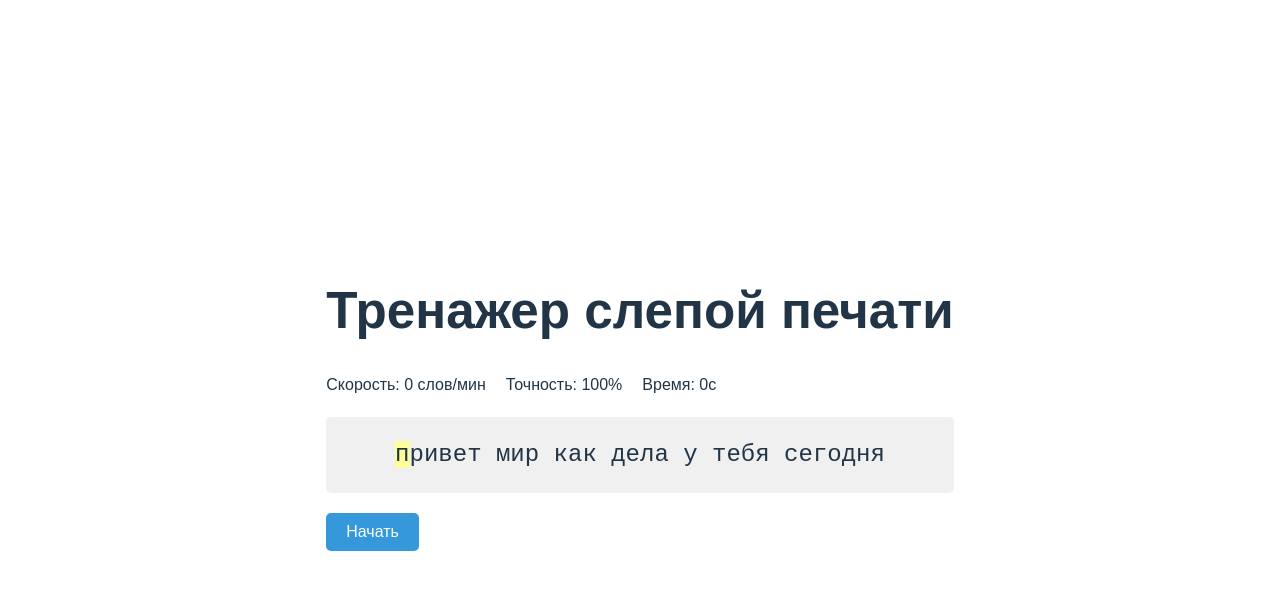
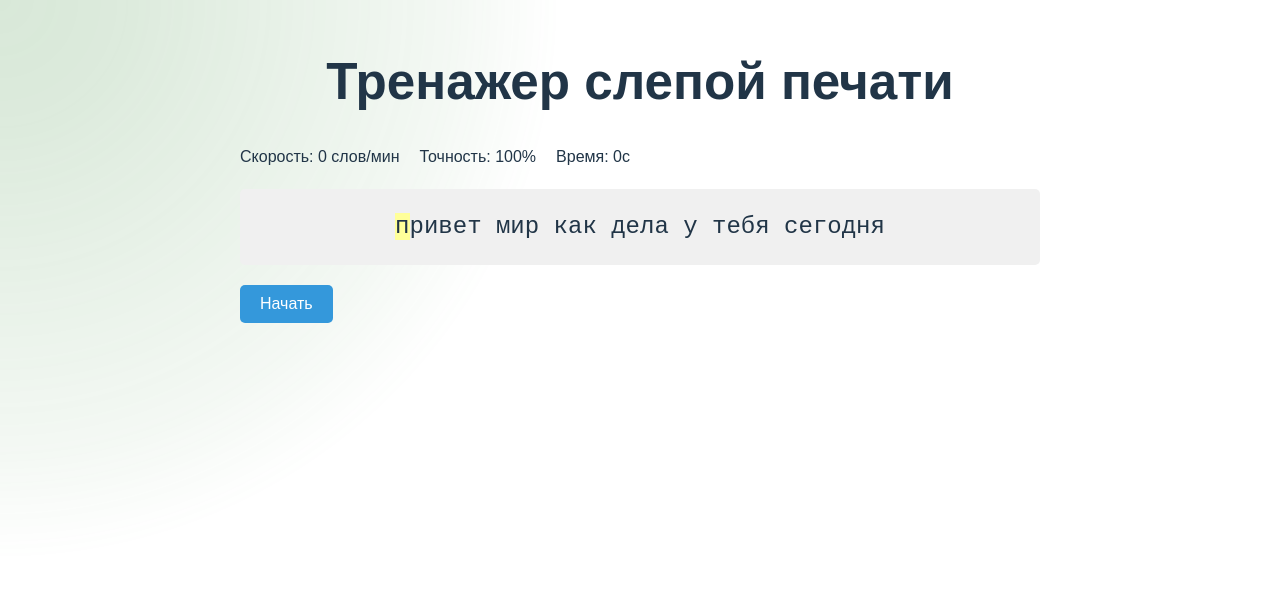
Before and after one commit to IlyaKrapivnoy/blind-typing-app, a Vue app: page / in a window 1280 px wide. Shown: the top 590 px of the page. Built offline with nearby package versions, Linux system fonts and the light colour scheme.

Commit message:
feat: CursorMask

```diff
--- a/src/App.vue
+++ b/src/App.vue
@@ -1,9 +1,12 @@
 <script setup>
 import TypingArea from './components/TypingArea.vue'
+import CursorMask from './components/CursorMask.vue'
 </script>
 
 <template>
-  <TypingArea msg="Vite + Vue" />
+  <CursorMask  :mask="{ cursor: true, radius: 70 }">
+    <TypingArea />
+  </CursorMask>
 </template>
 
 <style scoped>
--- /dev/null
+++ b/src/components/CursorMask.vue
@@ -0,0 +1,179 @@
+<template>
+    <div
+      ref="backgroundRef"
+      class="cursor-mask"
+      :style="containerStyle"
+    >
+      <!-- Фоновый слой, который будет затемняться/осветляться -->
+      <div
+        class="background-layer"
+        :class="{ 'mask': mask }"
+        :style="maskStyle"
+      ></div>
+      <!-- Контент всегда остается видимым поверх маски -->
+      <div class="content-layer">
+        <slot></slot>
+      </div>
+    </div>
+  </template>
+
+  <script setup>
+  import { ref, computed, onMounted, onUnmounted, reactive } from 'vue';
+
+  const props = defineProps({
+    mask: {
+      type: Object,
+      default: () => ({
+        cursor: true,
+        x: 0,
+        y: 0,
+        radius: 75
+      })
+    },
+    // Дополнительные стили (опционально)
+    style: {
+      type: Object,
+      default: () => ({})
+    },
+    // Тип позиционирования (fixed, absolute и т.д.)
+    position: {
+      type: String,
+      default: 'fixed'
+    }
+  });
+
+  const backgroundRef = ref(null);
+  const cursorPosition = reactive({ x: 0, y: 0 });
+  const smoothPosition = reactive({ x: 0, y: 0 });
+  let animationFrameId = null;
+
+  // Обработка движения мыши для отслеживания позиции курсора
+  const handleMouseMove = (event) => {
+    if (backgroundRef.value) {
+      const rect = backgroundRef.value.getBoundingClientRect();
+      cursorPosition.x = event.clientX - rect.left;
+      cursorPosition.y = event.clientY - rect.top;
+    }
+  };
+
+  // Плавное движение курсора с эффектом замедления
+  const updateSmoothPosition = () => {
+    const dx = cursorPosition.x - smoothPosition.x;
+    const dy = cursorPosition.y - smoothPosition.y;
+    const easingFactor = 0.05;
+
+    smoothPosition.x = Math.round(smoothPosition.x + dx * easingFactor);
+    smoothPosition.y = Math.round(smoothPosition.y + dy * easingFactor);
+
+    animationFrameId = requestAnimationFrame(updateSmoothPosition);
+  };
+
+  // Расчет стиля маски на основе позиции курсора или фиксированной позиции
+  const maskStyle = computed(() => {
+    if (!props.mask) return {};
+
+    if (props.mask.cursor) {
+      return {
+        '--mask-position-x': `${smoothPosition.x}px`,
+        '--mask-position-y': `${smoothPosition.y}px`,
+        '--mask-radius': `${props.mask.radius || 50}vh`,
+      };
+    }
+
+    if (props.mask.x != null && props.mask.y != null) {
+      return {
+        '--mask-position-x': `${props.mask.x}%`,
+        '--mask-position-y': `${props.mask.y}%`,
+        '--mask-radius': `${props.mask.radius || 50}vh`,
+      };
+    }
+
+    return {};
+  });
+
+  // Стиль для контейнера
+  const containerStyle = computed(() => {
+    return {
+      position: props.position,
+      top: '0',
+      left: '0',
+      width: '100%',
+      height: '100%',
+      zIndex: 0,
+      overflow: 'hidden',
+      ...props.style
+    };
+  });
+
+  // Настройка и очистка
+  onMounted(() => {
+    document.addEventListener('mousemove', handleMouseMove);
+
+    if (props.mask.cursor) {
+      animationFrameId = requestAnimationFrame(updateSmoothPosition);
+    }
+  });
+
+  onUnmounted(() => {
+    document.removeEventListener('mousemove', handleMouseMove);
+    if (animationFrameId) {
+      cancelAnimationFrame(animationFrameId);
+    }
+  });
+  </script>
+
+  <style>
+  .cursor-mask {
+    position: fixed;
+    top: 0;
+    left: 0;
+    width: 100%;
+    height: 100%;
+    z-index: 0;
+    overflow: hidden;
+    position: relative;
+  }
+
+  .background-layer {
+    position: absolute;
+    top: 0;
+    left: 0;
+    width: 100%;
+    height: 100%;
+    z-index: 1;
+    background-image: radial-gradient(rgba(63, 140, 62, 0.5) 0.5px, transparent 0.5px);
+    background-size: 10px 10px;
+  }
+
+  .content-layer {
+    position: relative;
+    z-index: 2;
+    width: 100%;
+    height: 100%;
+  }
+
+  .mask {
+    /* Цвет подсветки курсора */
+    background-color: rgba(63, 140, 62, 0.2);
+    mask-size: 100% 100%;
+    mask-image: radial-gradient(
+      ellipse var(--mask-radius) var(--mask-radius) at var(--mask-position-x) var(--mask-position-y),
+      black 0%,
+      rgba(0, 0, 0, 0.9) 20%,
+      rgba(0, 0, 0, 0.7) 40%,
+      rgba(0, 0, 0, 0.5) 60%,
+      rgba(0, 0, 0, 0.3) 80%,
+      transparent 100%
+    );
+    -webkit-mask-size: 100% 100%;
+    -webkit-mask-image: radial-gradient(
+      ellipse var(--mask-radius) var(--mask-radius) at var(--mask-position-x) var(--mask-position-y),
+      black 0%,
+      rgba(0, 0, 0, 0.9) 20%,
+      rgba(0, 0, 0, 0.7) 40%,
+      rgba(0, 0, 0, 0.5) 60%,
+      rgba(0, 0, 0, 0.3) 80%,
+      transparent 100%
+    );
+  }
+  </style>
```
